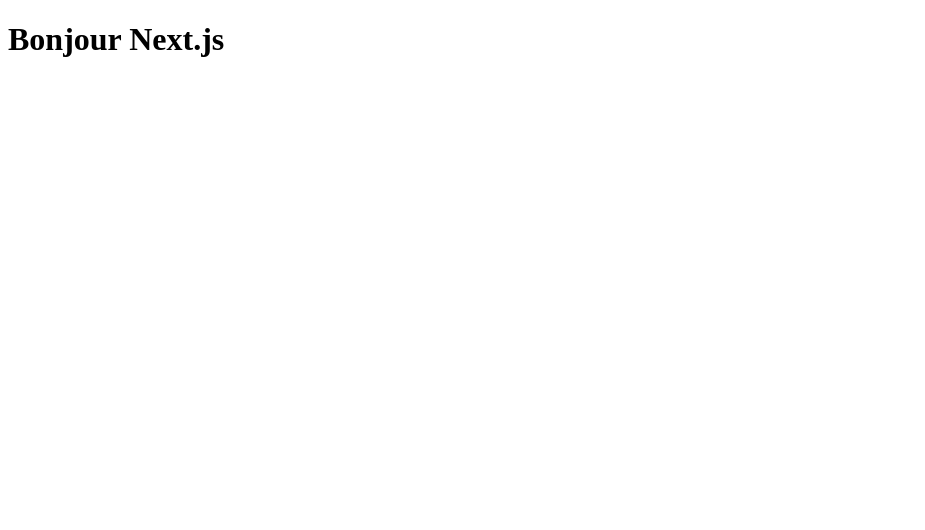
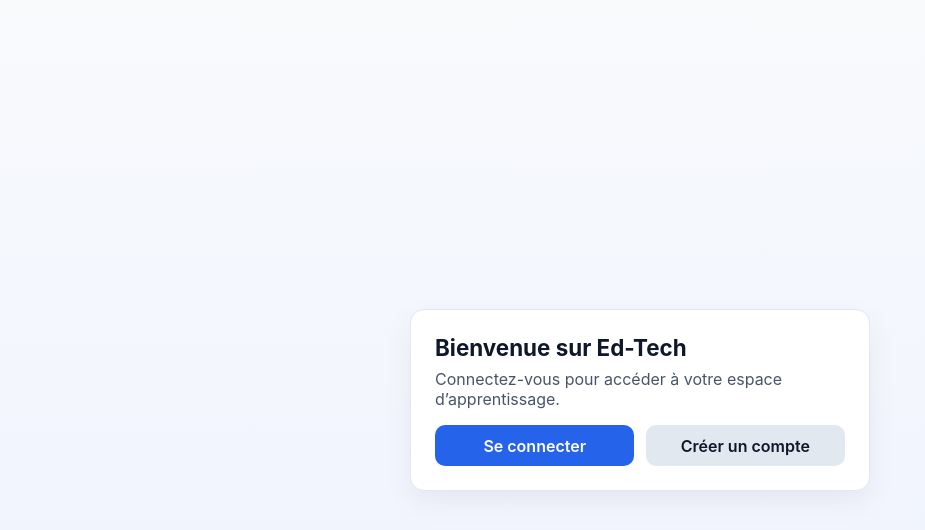
Before and after one commit to BryanSeidy/Ed-Tech, a Next.js app in the folder frontend/: page / in a window 1280 px wide. Shown: the top 530 px of the page, without its empty margins (0-925 px from the left). Built offline with nearby package versions, Linux system fonts and the light colour scheme; no server answers.

Commit message:
refactor(auth): restructure authentication routes and remove unused pages
- Deleted old page components for login and registration.
- Updated links in the AuthCard component to reflect new authentication routes.
- Removed the legacy Home component from the frontend.

```diff
--- a/frontend/app/page.jsx
+++ /dev/null
@@ -1,3 +0,0 @@
-export default function Home() {
-  return <h1>Bonjour Next.js</h1>;
-}
--- a/frontend/src/app/page.tsx
+++ b/frontend/src/app/page.tsx
@@ -7,10 +7,10 @@
         <h1>Bienvenue sur Ed-Tech</h1>
         <p>Connectez-vous pour accéder à votre espace d’apprentissage.</p>
         <div className="actions">
-          <Link className="button primary" href="/login">
+          <Link className="button primary" href="/auth/login">
             Se connecter
           </Link>
-          <Link className="button ghost" href="/register">
+          <Link className="button ghost" href="/auth/register">
             Créer un compte
           </Link>
         </div>
--- a/frontend/src/components/auth/AuthCard.tsx
+++ b/frontend/src/components/auth/AuthCard.tsx
@@ -141,7 +141,7 @@
       </form>
       <p className="helper">
         {isRegister ? 'Déjà inscrit ? ' : 'Pas encore de compte ? '}
-        <Link href={isRegister ? '/login' : '/register'}>
+        <Link href={isRegister ? '/auth/login' : '/auth/register'}>
           {isRegister ? 'Se connecter' : 'Créer un compte'}
         </Link>
       </p>
```
Also changed, not shown: frontend/src/app/auth/login/page.tsx (renamed from frontend/src/app/login/page.tsx), frontend/src/app/auth/register/page.tsx (renamed from frontend/src/app/register/page.tsx).
